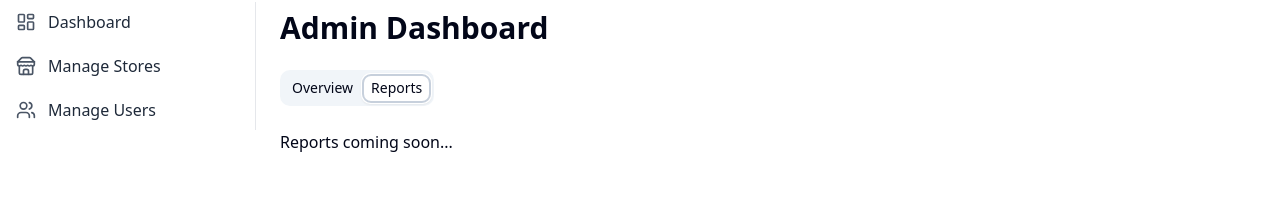
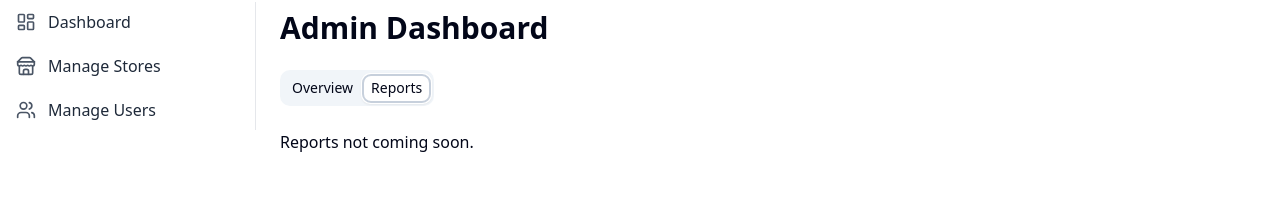
Before and after one commit to NagaseKoken/thobe-platform, a Next.js app: page /admin/dashboard in a window 1280 px wide. Both pictures are taken after a click on the tab "Reports". Shown: the part 74-294 px from the top of the page. Built offline with nearby package versions, Linux system fonts and the light colour scheme; no server answers; the database is empty.

Commit message:
fix: update reports message to clarify availability

```diff
--- a/app/admin/dashboard/page.tsx
+++ b/app/admin/dashboard/page.tsx
@@ -184,7 +184,7 @@ export default function DashboardPage() {
             </TabsContent>
 
             <TabsContent value="reports">
-              <p>Reports coming soon...</p>
+              <p>Reports not coming soon.</p>
             </TabsContent>
           </Tabs>
         </main>
```
